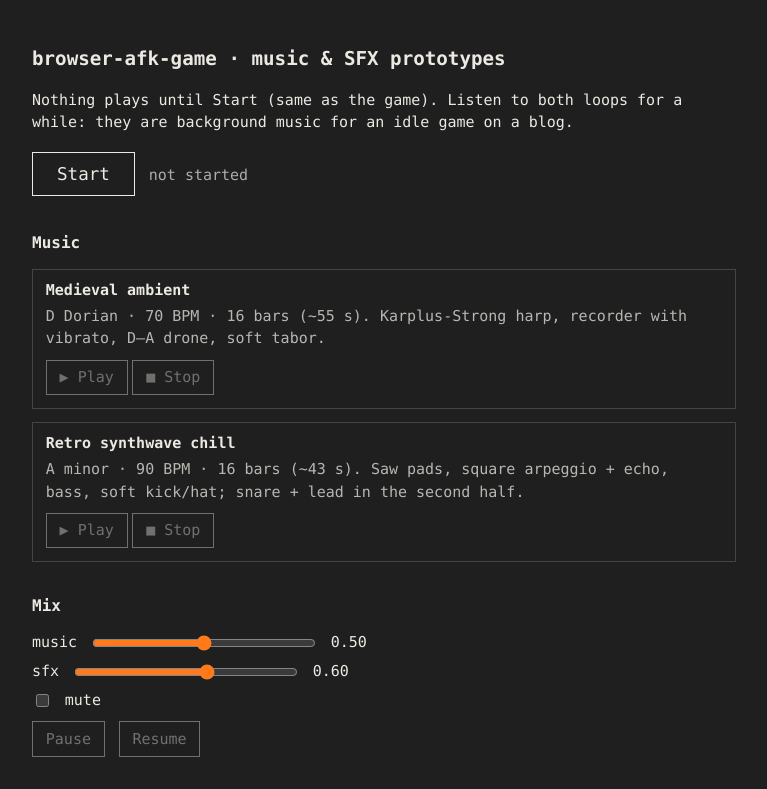
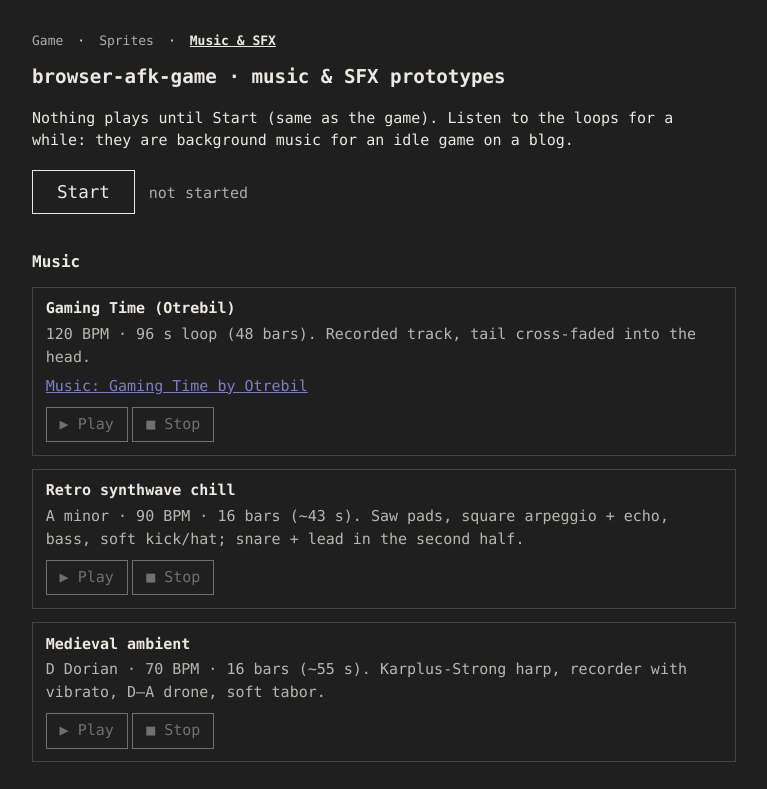
Before and after one commit to ohwelleu/browser-afk-game, a website built with Vite: page demo/audio.html in a window 1280 px wide. Shown: the top 789 px of the page, without its empty margins (256-1023 px from the left). Built offline with nearby package versions, Linux system fonts and the light colour scheme.

Commit message:
Demo: link the three demo pages, list music tracks from the registry
Co-Authored-By: Claude Sonnet 5.5 <noreply@anthropic.com>

```diff
--- a/demo/audio.html
+++ b/demo/audio.html
@@ -70,12 +70,42 @@
       #status {
         opacity: 0.7;
       }
+      .demo-nav {
+        display: flex;
+        flex-wrap: wrap;
+        gap: 4px 14px;
+        margin: 0 0 12px;
+        font: 13px/1.4 ui-monospace, Menlo, Consolas, monospace;
+      }
+      .demo-nav a {
+        color: inherit;
+        opacity: 0.7;
+        text-decoration: none;
+      }
+      .demo-nav a:hover {
+        text-decoration: underline;
+      }
+      .demo-nav a[aria-current='page'] {
+        font-weight: bold;
+        opacity: 1;
+        text-decoration: underline;
+      }
     </style>
   </head>
   <body>
+    <nav class="demo-nav" aria-label="Demo pages">
+      <a href="./?afkdebug">Game</a> · <a href="./sprites.html">Sprites</a> ·
+      <a href="./audio.html">Music &amp; SFX</a>
+    </nav>
+    <script>
+      for (const a of document.querySelectorAll('.demo-nav a')) {
+        const page = (p) => p.replace(/index\.html$/, '');
+        if (page(a.pathname) === page(location.pathname)) a.setAttribute('aria-current', 'page');
+      }
+    </script>
     <h1>browser-afk-game · music &amp; SFX prototypes</h1>
     <p>
-      Nothing plays until Start (same as the game). Listen to both loops for a while: they are
+      Nothing plays until Start (same as the game). Listen to the loops for a while: they are
       background music for an idle game on a blog.
     </p>
     <button id="start">Start</button>
--- a/demo/audio.ts
+++ b/demo/audio.ts
@@ -1,19 +1,30 @@
-import { AUDIO_DEFAULTS, createAudio, SFX_NAMES, type SfxName } from '../src/audio';
+import {
+  AUDIO_DEFAULTS,
+  createAudio,
+  SFX_NAMES,
+  TRACK_IDS,
+  trackCredit,
+  type SfxName,
+} from '../src/audio';
 
-const TRACKS = [
-  {
-    id: 'medieval',
+// The track list comes from the game's registry, so a new track shows up here automatically.
+// This map only adds a title and a description; an unlisted id falls back to its id.
+const TRACK_INFO: Record<string, { title: string; about: string }> = {
+  'gaming-time': {
+    title: 'Gaming Time (Otrebil)',
+    about: '120 BPM · 96 s loop (48 bars). Recorded track, tail cross-faded into the head.',
+  },
+  medieval: {
     title: 'Medieval ambient',
     about:
       'D Dorian · 70 BPM · 16 bars (~55 s). Karplus-Strong harp, recorder with vibrato, D–A drone, soft tabor.',
   },
-  {
-    id: 'synthwave',
+  synthwave: {
     title: 'Retro synthwave chill',
     about:
       'A minor · 90 BPM · 16 bars (~43 s). Saw pads, square arpeggio + echo, bass, soft kick/hat; snare + lead in the second half.',
   },
-];
+};
 
 const audio = createAudio();
 audio.setTrack('');
@@ -44,12 +55,28 @@ function selectTrack(id: string): void {
   status.textContent = id ? `playing: ${id}` : 'music stopped';
 }
 
-for (const t of TRACKS) {
+for (const id of TRACK_IDS) {
+  const info = TRACK_INFO[id] ?? { title: id, about: '' };
   const box = document.createElement('div');
   box.className = 'track';
-  box.innerHTML = `<strong>${t.title}</strong><p>${t.about}</p>`;
-  playButtons.set(t.id, button('▶ Play', box, () => selectTrack(t.id)));
-  button('■ Stop', box, () => playing === t.id && selectTrack(''));
+  const title = document.createElement('strong');
+  title.textContent = info.title;
+  const about = document.createElement('p');
+  about.textContent = info.about;
+  box.append(title, about);
+  const credit = trackCredit(id);
+  if (credit) {
+    const line = document.createElement('p');
+    const link = document.createElement('a');
+    link.href = credit.url;
+    link.target = '_blank';
+    link.rel = 'noopener noreferrer';
+    link.textContent = credit.text;
+    line.append(link);
+    box.append(line);
+  }
+  playButtons.set(id, button('▶ Play', box, () => selectTrack(id)));
+  button('■ Stop', box, () => playing === id && selectTrack(''));
   $('#tracks').append(box);
 }
 
```
Also changed, not shown: demo/index.html (+34 -0 lines), demo/sprites.html (+38 -0 lines).
